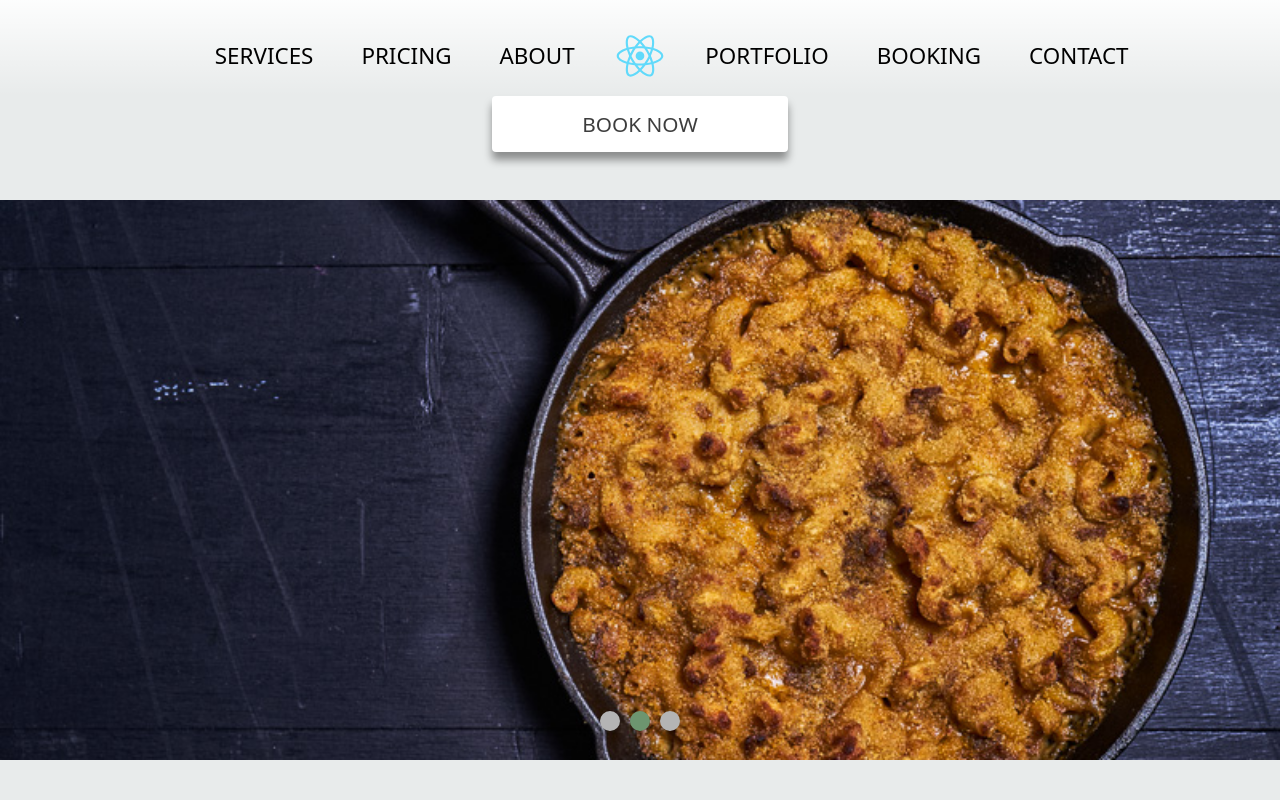
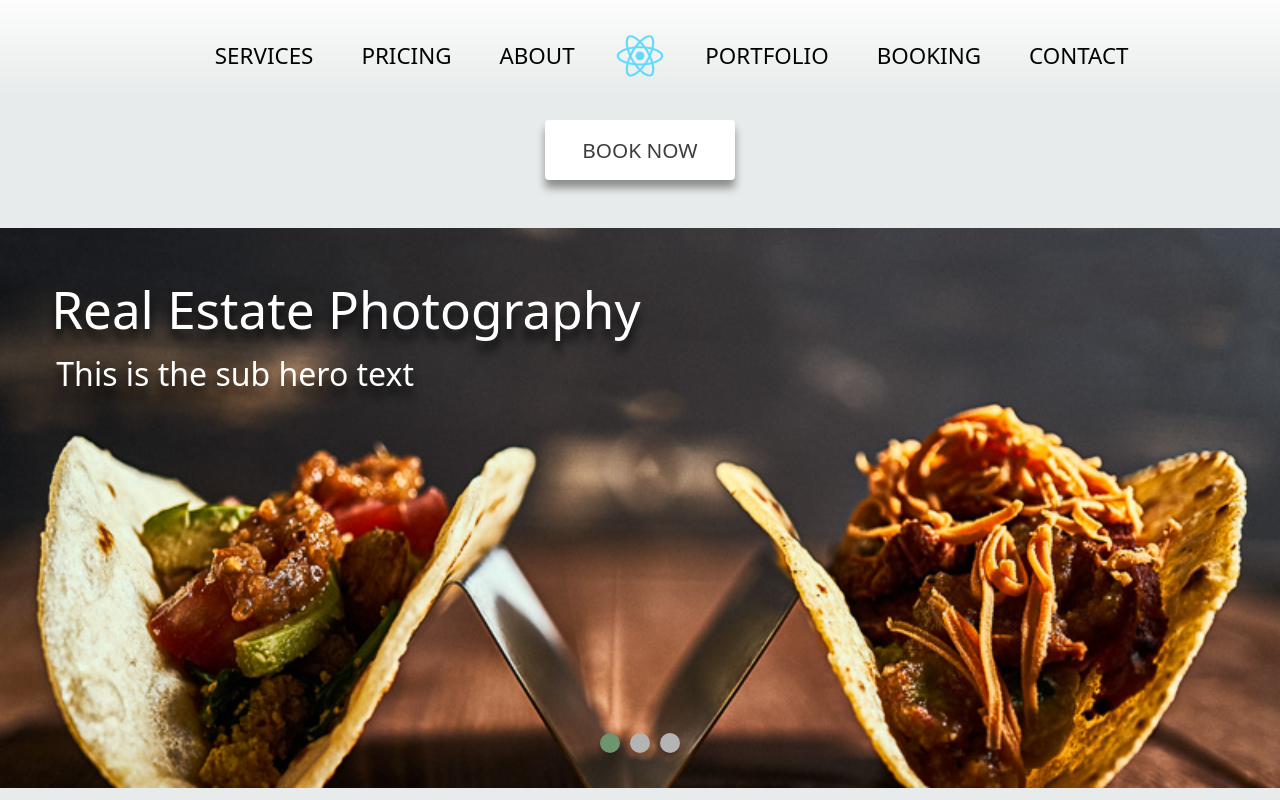
Before and after one commit to FleuryCode/OneWallMedia, a React (Create React App) app: page / in a window 1280 px wide. Built offline with nearby package versions, Linux system fonts and the light colour scheme; no server answers.

Commit message:
Changed the image to be a dynamic background image for the container so that text could be added inside. Also added dynamic text for the main images. Jumbotron should be complete.

```diff
--- a/src/components/Jumbotron/Jumbotron.component.jsx
+++ b/src/components/Jumbotron/Jumbotron.component.jsx
@@ -1,12 +1,17 @@
 import React, { useEffect, useState } from 'react';
 import './Jumbotron.styles.scss';
+import { Link } from "react-router-dom";
 import { useSwipeable } from 'react-swipeable';
 
-export const JumbotronItem = ({ children, width, image }) => {
+export const JumbotronItem = ({ image, altText, heroText, subHeroText, link }) => {
     return (
-        <div className="jumbotron-item">
-            <img src={image} alt="" />
-        </div>
+        <Link to={`/${link}`} className="link">
+            <div className="jumbotron-item" style={{backgroundImage: `url(${image})`}} >
+                <h1 className='hero-text'>{heroText}</h1>
+                <h3 className='sub-hero-text'>{subHeroText}</h3>
+            </div>
+        </Link>
+
     );
 }
 
@@ -30,7 +35,7 @@ const Jumbotron = ({ children }) => {
                 updateIndex(activeIndex + 1);
             }
 
-        }, 4000);
+        }, 30000);
 
         return () => {
             if (interval) {
--- a/src/components/Jumbotron/Jumbotron.styles.scss
+++ b/src/components/Jumbotron/Jumbotron.styles.scss
@@ -21,27 +21,45 @@
             border-radius: 50%;
             border: 0;
             box-shadow: 0 3px 4px rgba(0, 0, 0, 0.3);
+            transition: background-color 0.4s;
             &.active {
                 background-color: #6D956F;
-                color: white;
             }
         }
     }
 }
 
-.jumbotron-item {
-    width: 100%;
-    display: inline-flex;
-    align-items: center;
-    justify-content: center;
-    height: 70vh;
-    background-color: green;
-    color: white;
-    object-fit: cover;
+.link {
+    text-decoration: none;
 
-    img {
+    .jumbotron-item {
         width: 100%;
-        height: 100%;
+        text-decoration: none;
+        display: inline-flex;
+        flex-direction: column;
+        align-items: flex-start;
+        height: 70vh;
+        background-size: cover;
+        background-repeat: no-repeat;
+        background-position: center;
+        background-color: green;
+        color: white;
         object-fit: cover;
+
+        .hero-text {
+            position: relative;
+            font-size: 320%;
+            margin-top: 4%;
+            margin-left: 4%;
+            text-shadow: 0 10px 8px rgba(0, 0, 0, 0.8);
+        }
+
+        .sub-hero-text {
+            position: relative;
+            font-size: 200%;
+            margin-left: 4.4%;
+            margin-top: 0.5%;
+            text-shadow: 0 10px 8px rgba(0, 0, 0, 0.8);
+        }
     }
 }
--- a/src/pages/booking/ServiceList.js
+++ b/src/pages/booking/ServiceList.js
@@ -10,7 +10,7 @@ export const ServiceList = [
         timeBracket: 'short'
     },
     {
-        service: 'Drone Photography',
+        service: 'Drone Photography / Videography',
         id: 3,
         timeBracket: 'short'
     },
@@ -25,8 +25,23 @@ export const ServiceList = [
         timeBracket: 'short'
     },
     {
-        service: 'Property Videos',
+        service: 'Real Estate Videos',
         id: 6,
         timeBracket: 'long'
+    },
+    {
+        service: 'Portrait & Headshots',
+        id: 7,
+        timeBracket: 'short'
+    },
+    {
+        service: 'Live Events',
+        id: 8,
+        timeBracket: 'long'
+    },
+    {
+        service: 'Product Photography',
+        id: 9,
+        timeBracket: 'short'
     }
 ];
--- a/src/pages/home/HomePage.jsx
+++ b/src/pages/home/HomePage.jsx
@@ -12,7 +12,7 @@ class HomePage extends React.Component {
         return (
             <div className='homeContainer container-fluid p-0'>
                 <div className="row d-flex justify-content-center m-0">
-                    <div className="col-5 col-md-3">
+                    <div className="col-12 col-sm-4 col-md-3 col-lg-2 mt-4">
                         <Link to={"/booking"} className="main-button">
                             <h4>BOOK NOW</h4>
                         </Link>
@@ -21,9 +21,9 @@ class HomePage extends React.Component {
                 <div className="row m-0">
                     <div className="col-12 p-0">
                         <Jumbotron>
-                            <JumbotronItem image={testImageOne} />
-                            <JumbotronItem image={testImageTwo} />
-                            <JumbotronItem image={testImageThree} />
+                            <JumbotronItem image={testImageOne} link="booking" heroText="Real Estate Photography" subHeroText="This is the sub hero text" />
+                            <JumbotronItem image={testImageTwo} link="booking" heroText="Real Estate Photography" subHeroText="This is the sub hero text" />
+                            <JumbotronItem image={testImageThree} link="booking" heroText="Real Estate Photography" subHeroText="This is the sub hero text" />
                         </Jumbotron>
                     </div>
                 </div>
--- a/src/pages/home/HomePage.styles.scss
+++ b/src/pages/home/HomePage.styles.scss
@@ -7,7 +7,7 @@
 
     .main-button {
         width: 100%;
-        height: 56px;
+        height: 60px;
         background-color: white;
         border-radius: 4px;
         box-shadow: 0 8px 8px rgba(0, 0, 0, 0.4);
```
